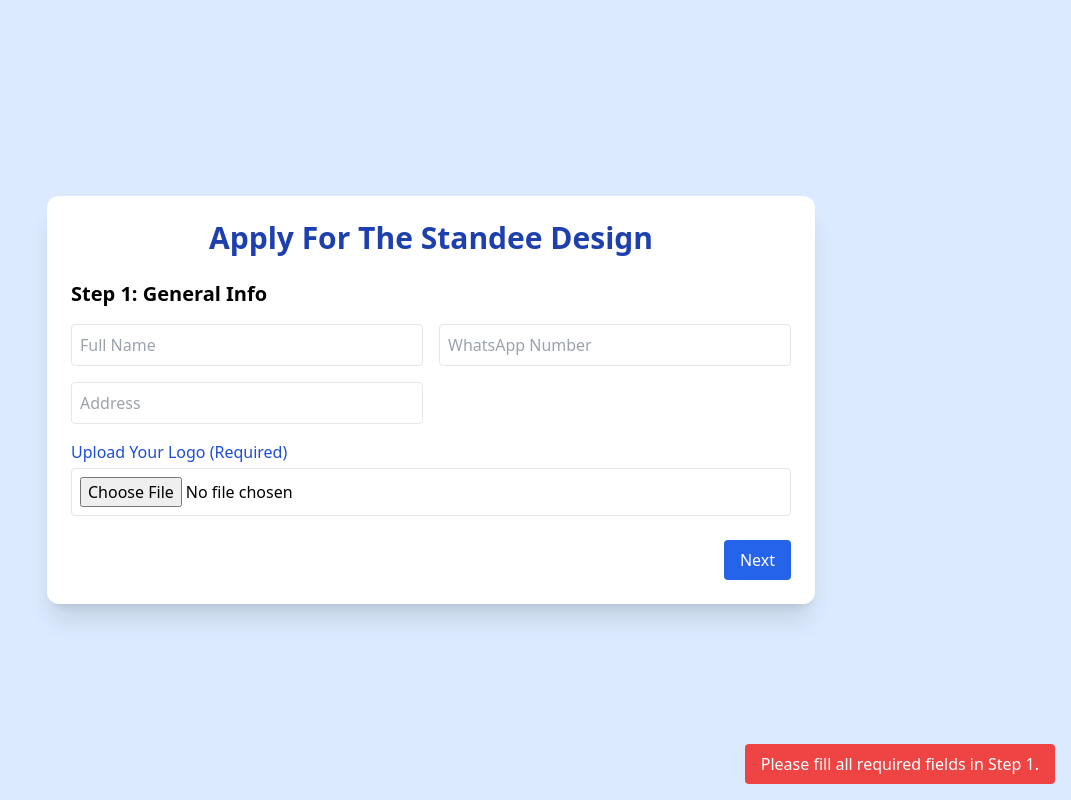
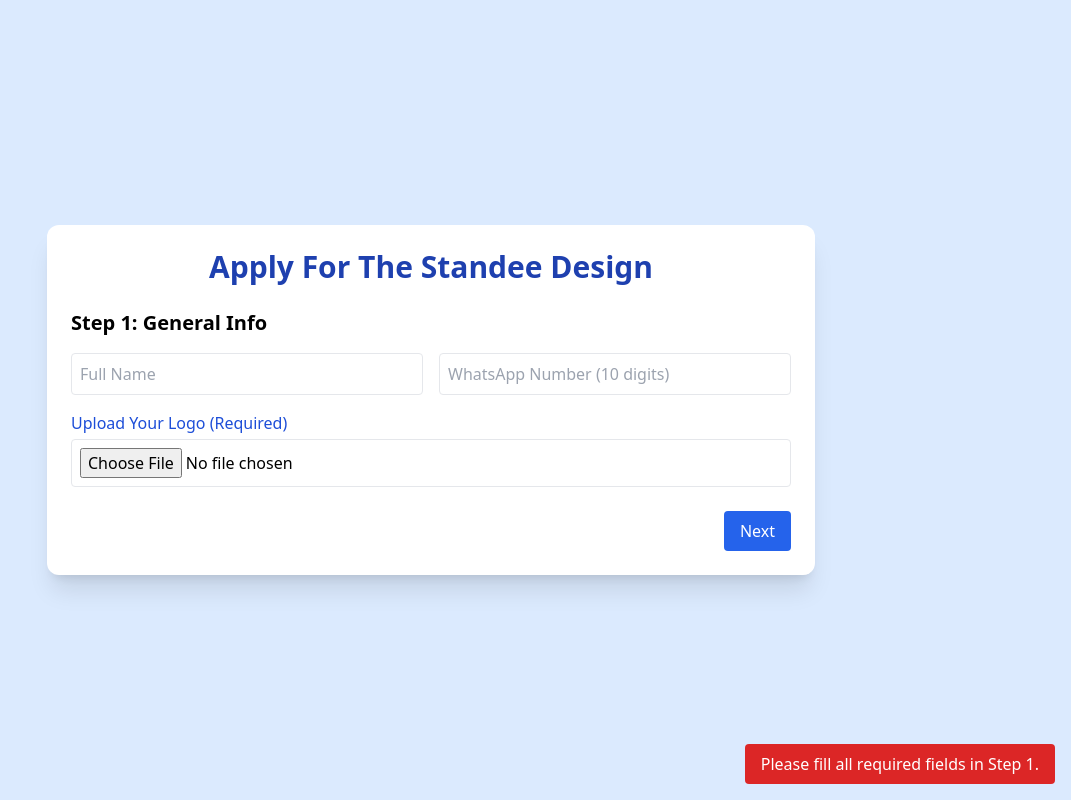
Before and after one commit to Arjun-1431/customer_data2, a website: page index.html in a window 1280 px wide. Both pictures are taken after a click on the button "Next". Shown: the whole page, without its empty margins (209-1280 px from the left). Drawn offline with nearby package versions, Linux system fonts and the light colour scheme.

Commit message:
Update index.html

```diff
--- a/index.html
+++ b/index.html
@@ -10,12 +10,12 @@
   <div class="bg-white shadow-xl rounded-xl max-w-3xl w-full p-6">
     <h2 class="text-3xl font-bold text-center text-blue-800 mb-6">Apply For The Standee Design</h2>
 
+    <!-- Step 1 -->
     <div id="step-1">
       <h3 class="text-xl font-semibold mb-4">Step 1: General Info</h3>
       <div class="grid grid-cols-1 md:grid-cols-2 gap-4 mb-4">
         <input type="text" id="name" placeholder="Full Name" class="border p-2 rounded" required>
-        <input type="text" id="phone" placeholder="WhatsApp Number" class="border p-2 rounded" required>
-        <input type="text" id="address" placeholder="Address" class="border p-2 rounded">
+        <input type="text" id="phone" placeholder="WhatsApp Number (10 digits)" class="border p-2 rounded" required>
       </div>
 
       <label class="block font-medium mb-1 mt-4 text-blue-700">Upload Your Logo (Required)</label>
@@ -26,6 +26,7 @@
       </div>
     </div>
 
+    <!-- Step 2 -->
     <form id="step-2" class="hidden" enctype="multipart/form-data">
       <h3 class="text-xl font-semibold mb-4">Step 2: Standee Details</h3>
 
@@ -60,7 +61,7 @@
       </div>
     </form>
 
-    <div id="toast" class="fixed bottom-4 right-4 hidden px-4 py-2 rounded text-white bg-green-600"></div>
+    <div id="toast" class="fixed bottom-4 right-4 hidden px-4 py-2 rounded text-white bg-green-600 z-50"></div>
   </div>
 
   <script>
@@ -73,7 +74,7 @@
     const showToast = (message, success = true) => {
       const toast = document.getElementById('toast');
       toast.textContent = message;
-      toast.className = `fixed bottom-4 right-4 px-4 py-2 rounded text-white ${success ? 'bg-green-600' : 'bg-red-500'}`;
+      toast.className = `fixed bottom-4 right-4 px-4 py-2 rounded text-white z-50 ${success ? 'bg-green-600' : 'bg-red-600'}`;
       toast.style.display = 'block';
       setTimeout(() => { toast.style.display = 'none'; }, 3000);
     };
@@ -174,6 +175,7 @@
           showToast(result.message || "Submission failed", false);
         }
       } catch (err) {
+        console.error("[Form Error]", err);
         showToast("Network error", false);
       }
     };
```
